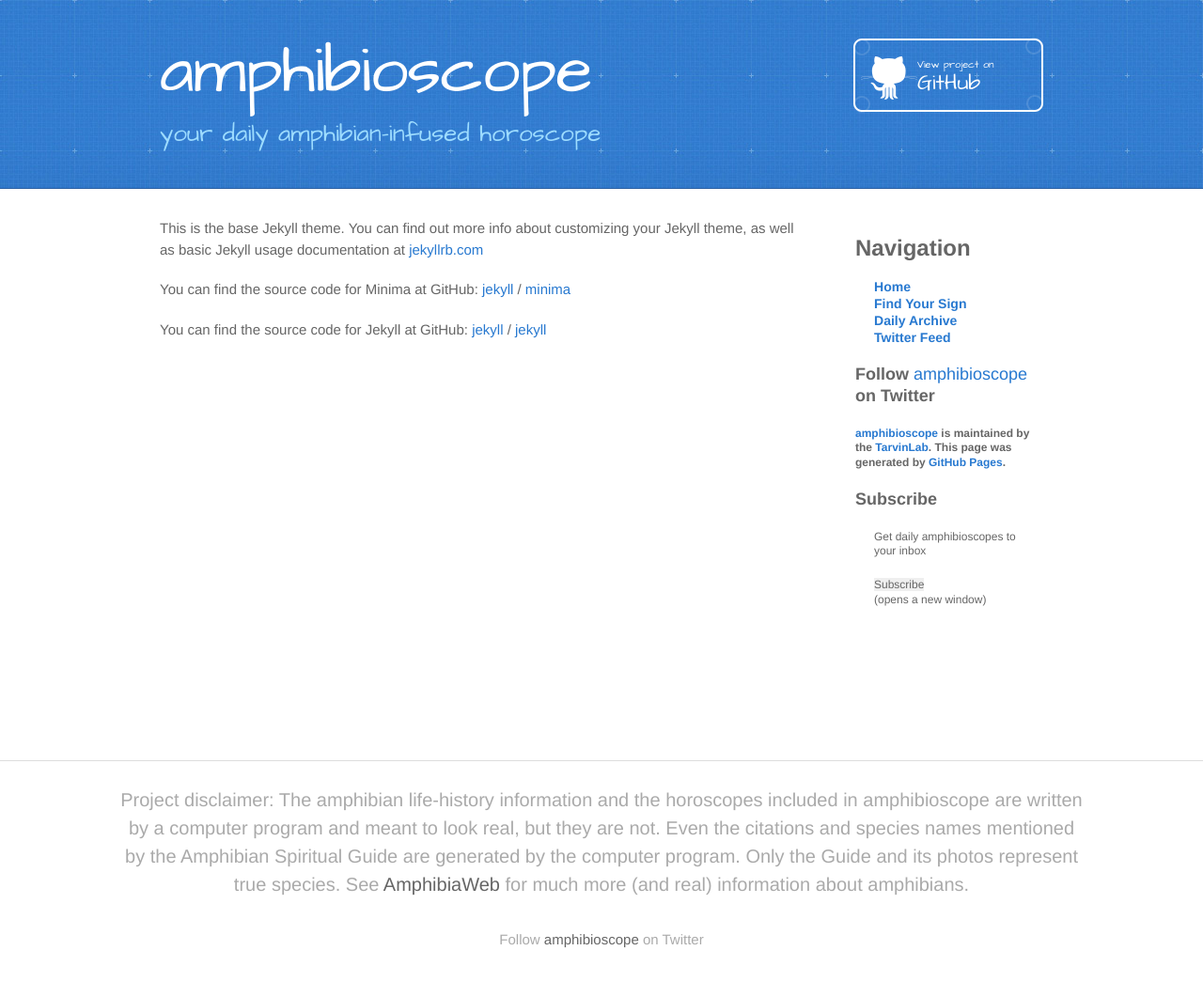
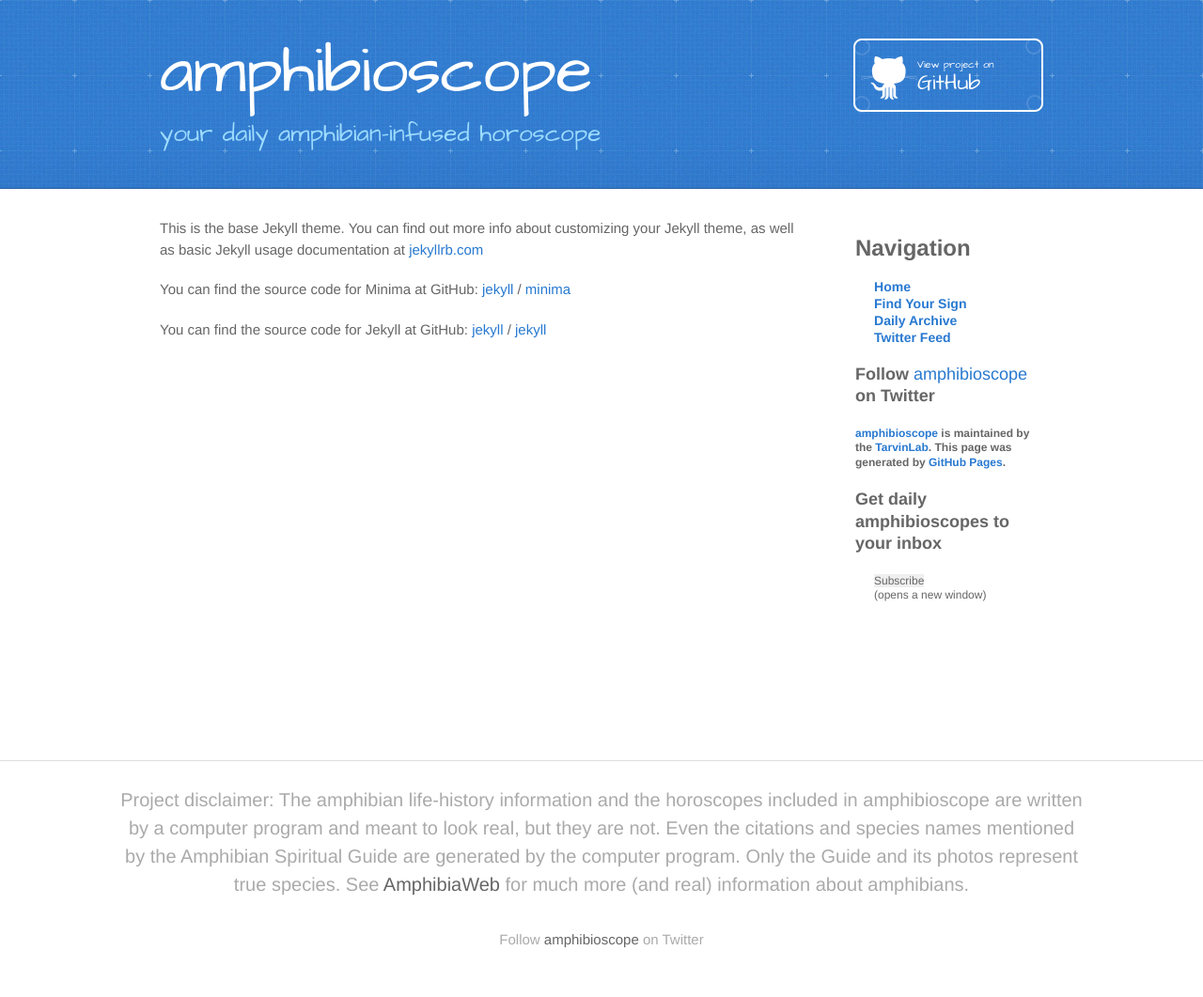
Before and after one commit to TarvinLab/amphibioscope, a Jekyll site: the page built from about.md, in a window 1280 px wide. Shown: the whole page at 94% size. Built offline with Jekyll 4.4.1, drawn with Linux system fonts in a browser that asks for light colours; our own code applies the rules of GitHub Pages for plain Markdown files.

Commit message:
altering subscription appearance

```diff
--- a/_layouts/default.html
+++ b/_layouts/default.html
@@ -62,11 +62,9 @@
             <p class="repo-owner"><a href="{{ site.github.repository_url }}">{{ site.github.repository_name }}</a> is maintained by the <a href="{{ site.github.owner_url }}">{{ site.github.owner_name }}</a>. This page was generated by <a href="https://pages.github.com">GitHub Pages</a>.</p>
           {% endif %}
     <div class="newsletter-container">
-                <h2 class="newsletter-title">Subscribe</h2>
+                <h2 class="newsletter-title">Get daily amphibioscopes to your inbox</h2>
                 <!-- <p class="newsletter-text"></p> -->
                 <form class="newsletter-form" action="https://feedburner.google.com/fb/a/mailverify" method="post" target="popupwindow" onsubmit="window.open('https://feedburner.google.com/fb/a/mailverify?uri=amphibioscope', 'popupwindow', 'scrollbars=yes,width=550,height=520');return true">
-
-                    <p class="newsletter-text">Get daily amphibioscopes to your inbox</p>
                     <input type="hidden" value="amphibioscope" name="uri" />
                     <input type="hidden" name="loc" value="en_US" />
                     <input class="newsletter-submit" type="submit" value="Subscribe" />
```
